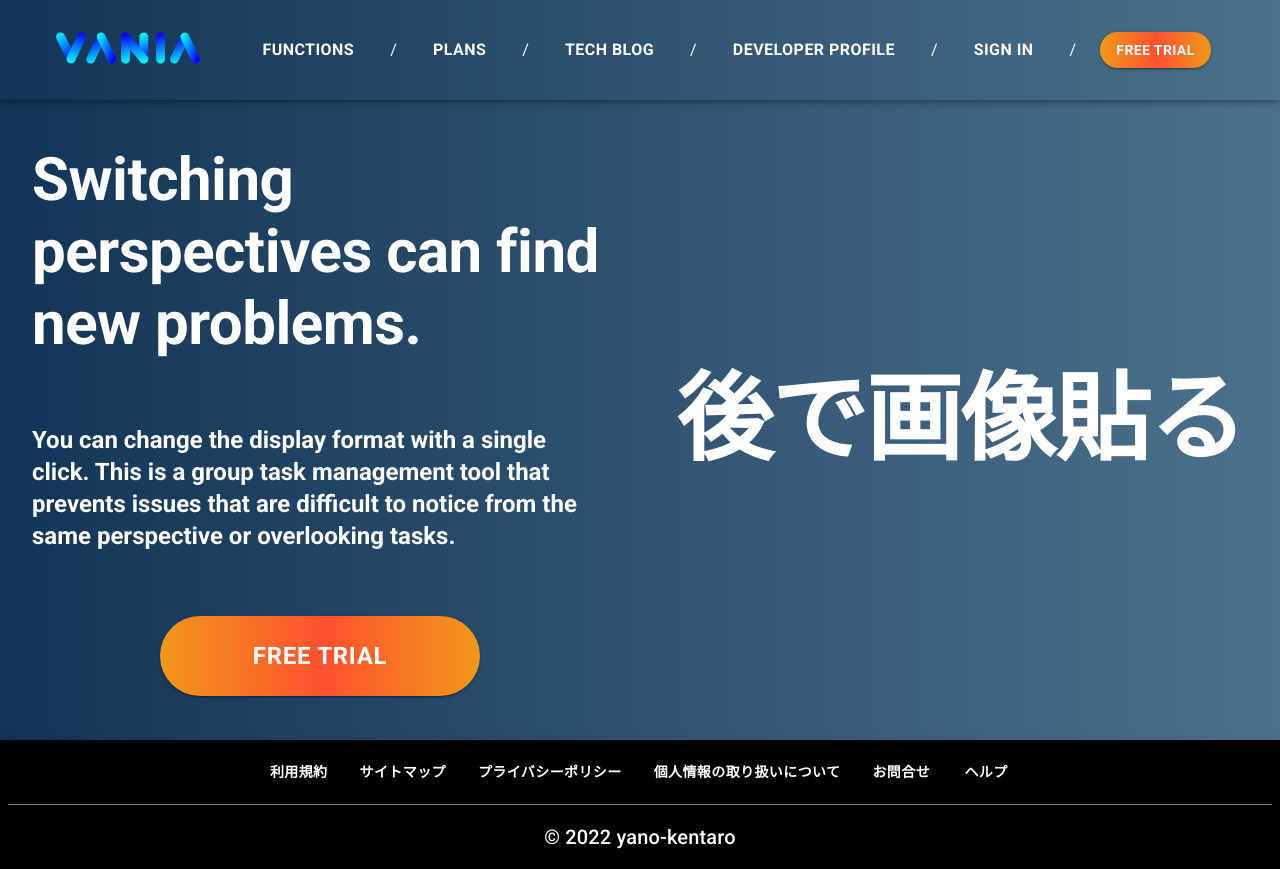
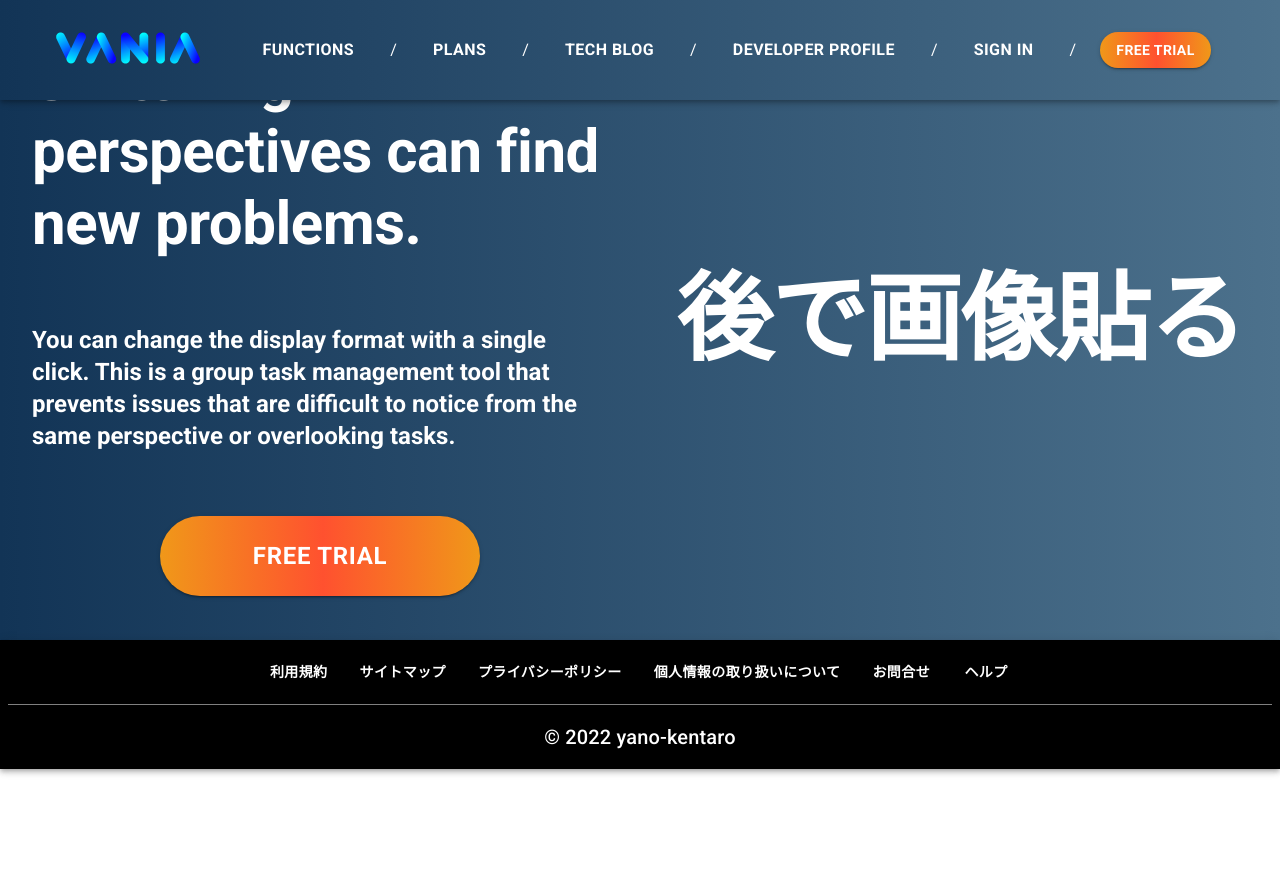
Before and after one commit to yano-kentaro/vania, a React (Vite) app in the folder client/: page / in a window 1280 px wide. After the commit the page ends 800 px from the top, so only its background shows below. Built offline with nearby package versions, Linux system fonts and the light colour scheme.

Commit message:
不要なスタイリング削除

```diff
--- a/client/src/components/layouts/landing/EyeCatch.tsx
+++ b/client/src/components/layouts/landing/EyeCatch.tsx
@@ -34,7 +34,6 @@ import * as TXT from 'src/text/landing/body'
 //                    スタイル定義
 //====================================================|2022_05_25
 const outer = {
-  marginTop: "6.25rem",
   background: "linear-gradient(to right, #123456, #4C718C)",
 }
 
```
